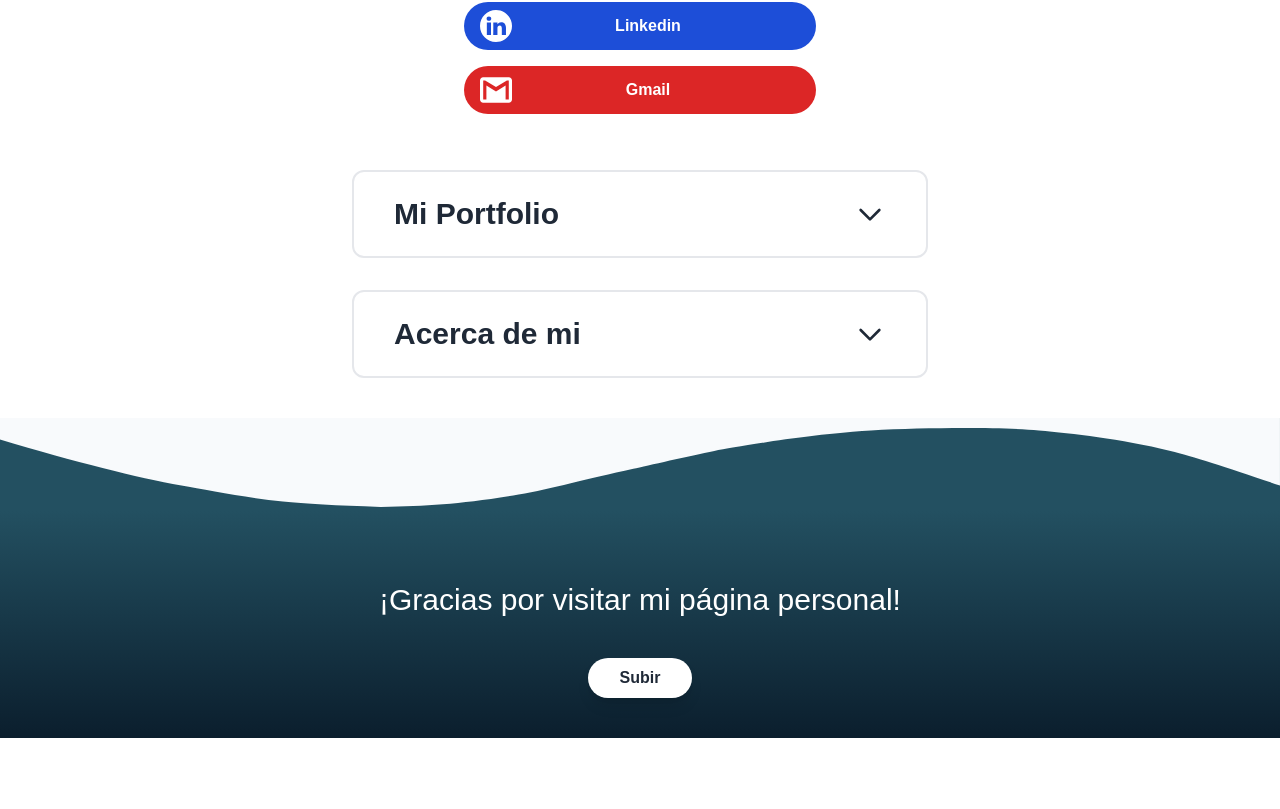
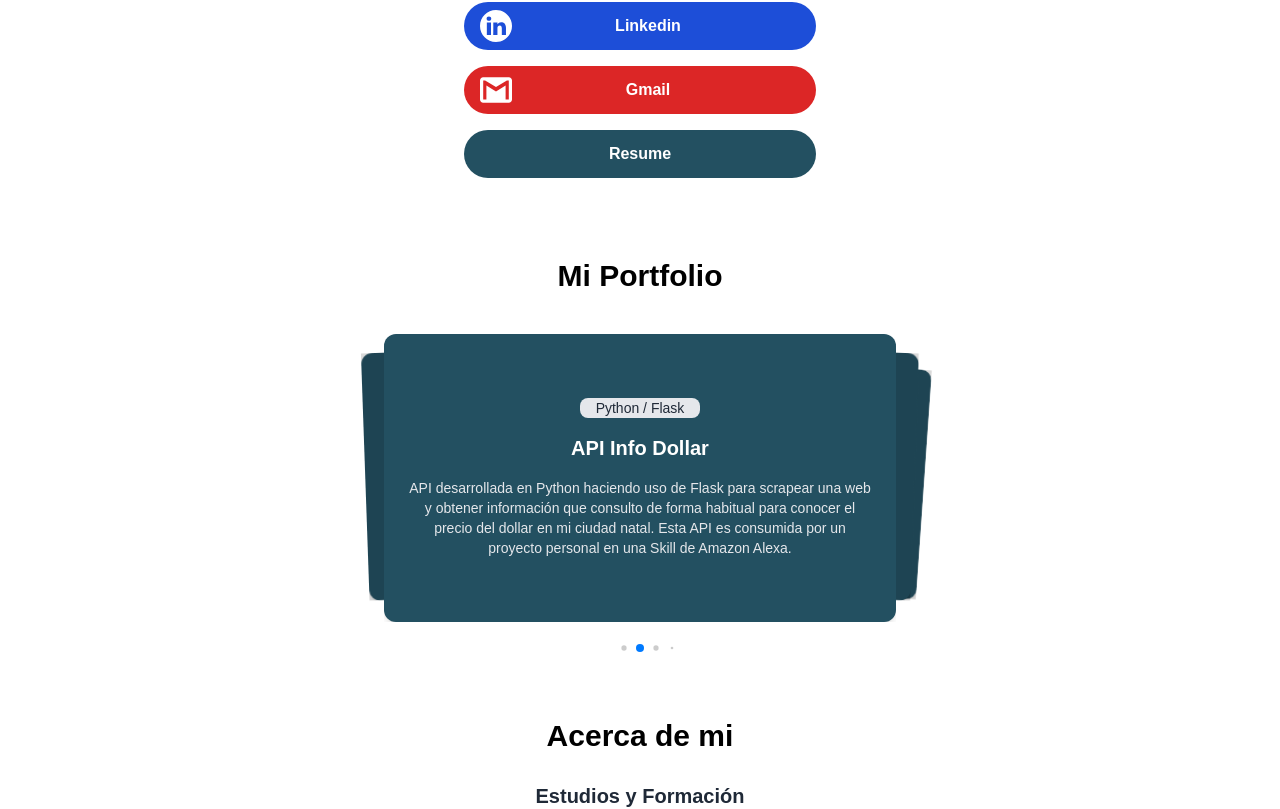
Before and after one commit to facuzarate04/my-landing, a Vue app: page / in a window 1280 px wide. Shown: the part 399-1208 px from the top of the page. Before the commit the page ends 1137 px from the top, so only its background shows below. Built offline with nearby package versions, Linux system fonts and the light colour scheme.

Commit message:
feat: new portfolio ui

```diff
--- a/package.json
+++ b/package.json
@@ -1,5 +1,6 @@
 {
   "name": "my-landing",
+  "author": "Facundo Zarate",
   "private": true,
   "version": "0.0.0",
   "scripts": {
@@ -9,11 +10,14 @@
     "serve": "npm run build && vite preview"
   },
   "dependencies": {
+    "aos": "^3.0.0-beta.6",
+    "swiper": "^8.4.2",
     "typed.js": "^2.0.12",
     "vue": "^3.2.25",
     "vue-router": "^4.0.14"
   },
   "devDependencies": {
+    "@tailwindcss/line-clamp": "^0.4.2",
     "@vitejs/plugin-vue": "^2.2.0",
     "autoprefixer": "^10.4.2",
     "postcss": "^8.4.7",
--- a/src/pages/Landing.vue
+++ b/src/pages/Landing.vue
@@ -8,7 +8,6 @@
                 <!--Intro-->
                 <div ref="inicio" class="py-12">
                     <div class="container md:pt-12 px-3 mx-auto flex flex-wrap flex-col md:flex-row items-center">
-                        <!--Left Col-->
                         <div class="w-full mx-auto justify-center items-start text-center">
                             <h1 class="my-4 text-4xl font-bold leading-tight">
                                 <span class="title-typed"></span>
@@ -46,24 +45,37 @@
                             <img :src="social['image']" class="w-8 h-8 fill-current absolute left-4 invert" alt="">
                             <span class="text-center">{{social['name']}}</span>
                         </a>
+                        <a href="/Resume.pdf" target="_blank"
+                            class="my-2 bg-custom-500 relative w-full py-2 md:py-3 font-semibold flex justify-center space-x-2 items-center text-white space-x-4 rounded-full">
+                            <span class="text-center">Resume</span>
+                        </a>
                     </div>
                 </section>
                 <!-- Portfolio -->
-                <section class="bg-white py-4 px-10" ref="portfolio">
-                    <div class="container mx-auto flex flex-wrap pt-4 pb-4 rounded-xl border-2 max-w-xl">
-                        <div @click="showingPortfolio = !showingPortfolio" class="w-full flex items-center justify-between px-10 cursor-pointer my-2 font-bold leading-tight text-center text-gray-800">
-                            <p class="text-3xl">{{jsonPortFolio['title']}}</p>
-                            <svg v-if="!showingPortfolio" xmlns="http://www.w3.org/2000/svg" class="h-8 w-8" fill="none" viewBox="0 0 24 24" stroke="currentColor" stroke-width="2">
-                                <path stroke-linecap="round" stroke-linejoin="round" d="M19 9l-7 7-7-7" />
-                            </svg>
-                            <svg v-else xmlns="http://www.w3.org/2000/svg" class="h-8 w-8" fill="none" viewBox="0 0 24 24" stroke="currentColor" stroke-width="2">
-                                <path stroke-linecap="round" stroke-linejoin="round" d="M5 15l7-7 7 7" />
-                            </svg>
-                        </div>
-                        <TransitionGroup>
-                            <template v-if="showingPortfolio">
-                                <a :href="project['url']" v-for="project in jsonPortFolio['projects']" :key="project" class="w-full max-w-lg p-6 flex flex-col mx-auto">
-                                    <div class="flex-1 bg-custom-500 hover:bg-custom-600 rounded-xl overflow-hidden shadow-md py-10">
+                <section class="bg-white py-10 px-10" ref="portfolio">
+                    <div
+                        data-aos="fade-up"
+                        data-aos-duration="1000"
+                        data-aos-once="true">
+                        <h4 class="text-3xl font-bold text-black">{{jsonPortFolio['title']}}</h4>
+                        <Swiper
+                            :autoplay="{
+                                delay: 3000,
+                                disableOnInteraction: false,
+                            }"
+                            :modules="modules"
+                            :pagination="{
+                                dynamicBullets: true,
+                            }"
+                            :effect="'cards'"
+                            class="mySwiper max-w-lg py-10"
+                        >
+                            <SwiperSlide
+                                v-for="project in jsonPortFolio['projects']"
+                                :key="project"
+                            >
+                                <a :href="project['url']" target="_blank">
+                                    <div class="w-full bg-custom-500 hover:bg-custom-600 rounded-xl overflow-hidden shadow-md py-16">
                                         <div class="flex flex-wrap no-underline hover:no-underline space-y-4">
                                             <p class="mx-auto text-gray-800 rounded-lg bg-gray-200 text-xs md:text-sm px-4">
                                                 {{project['languaje']}}
@@ -71,30 +83,24 @@
                                             <div class="w-full font-bold text-xl text-white px-6">
                                                 {{project['title']}}
                                             </div>
-                                            <p class="text-gray-200 text-sm px-6 mb-2">
+                                            <p class="text-gray-200 text-sm px-6 mb-2 line-clamp-4">
                                                 {{project['description']}}
                                             </p>
                                         </div>
                                     </div>
                                 </a>
-                            </template>
-                        </TransitionGroup>
+                            </SwiperSlide>
+                        </Swiper>
                     </div>
                 </section>
                 <!-- About me -->
-                <section class="bg-white py-4 pb-10 px-10" ref="about" >
-                    <div class="container mx-auto flex flex-wrap pt-4 pb-4 rounded-xl border-2 max-w-xl">
-                        <div @click="showingAbout = !showingAbout" class="w-full flex items-center justify-between px-10 cursor-pointer my-2 font-bold leading-tight text-center text-gray-800">
-                            <p class="text-3xl">{{jsonAbout['title']}}</p>
-                            <svg v-if="!showingAbout" xmlns="http://www.w3.org/2000/svg" class="h-8 w-8" fill="none" viewBox="0 0 24 24" stroke="currentColor" stroke-width="2">
-                                <path stroke-linecap="round" stroke-linejoin="round" d="M19 9l-7 7-7-7" />
-                            </svg>
-                            <svg v-else xmlns="http://www.w3.org/2000/svg" class="h-8 w-8" fill="none" viewBox="0 0 24 24" stroke="currentColor" stroke-width="2">
-                                <path stroke-linecap="round" stroke-linejoin="round" d="M5 15l7-7 7 7" />
-                            </svg>
-                        </div>
-                        <Transition>
-                            <div v-show="showingAbout">
+                <section class="bg-white py-4 pb-10 px-10" ref="about">
+                    <div class="mx-auto"
+                        data-aos="fade-up"
+                        data-aos-duration="1000"
+                        data-aos-once="true">
+                        <h4 class="font-bold text-black text-3xl">{{jsonAbout['title']}}</h4>
+                        <div class="max-w-xl mx-auto">
                             <div class="flex flex-wrap my-2">
                                 <div class="w-5/6 p-6 m-auto">
                                     <h3 class="text-xl text-gray-800 font-bold leading-none mb-3">
@@ -118,7 +124,6 @@
                                 </div>
                             </div>
                         </div>
-                        </Transition>
                     </div>
                 </section>
             </template>
@@ -155,6 +160,16 @@ import json from '../../public/json/text.json'
 import GuestLayout from '../layouts/GuestLayout.vue'
 import NavBar from '../components/NavBar.vue'
 import Typed from 'typed.js';
+import AOS from 'aos';
+import { Swiper, SwiperSlide } from 'swiper/vue';
+import { Autoplay, EffectCards, Pagination } from "swiper";
+
+import 'aos/dist/aos.css';
+import 'swiper/css';
+import "swiper/css/effect-cards";
+import "swiper/css/pagination";
+
+
 export default {
     data() {
         return {
@@ -166,13 +181,17 @@ export default {
             jsonSocials: json['socials'],
             showingPortfolio: false,
             showingAbout: false,
+            modules: [Autoplay, EffectCards, Pagination],
         }
     },
     components: {
         GuestLayout,
-        NavBar
+        NavBar,
+        Swiper,
+        SwiperSlide,
     },
     methods: {
+
         scrollTo: function(ref) {
             this.$refs[ref].scrollIntoView({behavior: 'smooth'})
         },
@@ -212,59 +231,9 @@ export default {
         }
     },
     mounted() {
-
-        this.titleTyped()
-        this.skillsTyped()
-
-        /* var scrollpos = window.scrollY;
-        var header = document.getElementById("header");
-        var navcontent = document.getElementById("nav-content");
-        var navaction = document.getElementById("navAction");
-        var toToggle = document.querySelectorAll(".toggleColour");
-        window.addEventListener('scroll', (e) => {
-            scrollpos = window.scrollY;
-            if (scrollpos > 10) {
-                header.classList.add("bg-gray-800");
-                navaction.classList.remove("bg-white");
-                navaction.classList.add("gradient");
-                navaction.classList.remove("text-gray-800");
-                navaction.classList.add("text-white");
-                //Use to switch toggleColour colours
-                for (var i = 0; i < toToggle.length; i++) {
-                    toToggle[i].classList.add("text-gray-800");
-                    toToggle[i].classList.remove("text-white");
-                }
-                header.classList.add("shadow");
-                navcontent.classList.remove("bg-gray-100");
-                navcontent.classList.add("bg-white");
-            } else {
-                header.classList.remove("bg-gray-800");
-                navaction.classList.remove("gradient");
-                navaction.classList.add("bg-white");
-                navaction.classList.remove("text-white");
-                navaction.classList.add("text-gray-800");
-                //Use to switch toggleColour colours
-                for (var i = 0; i < toToggle.length; i++) {
-                    toToggle[i].classList.add("text-white");
-                    toToggle[i].classList.remove("text-gray-800");
-                }
-
-                header.classList.remove("shadow");
-                navcontent.classList.remove("bg-white");
-                navcontent.classList.add("bg-gray-100");
-            }
-        }) */
+        this.titleTyped();
+        this.skillsTyped();
+        AOS.init();
     }
 }
 </script>
-<style>
-    .v-enter-active,
-    .v-leave-active {
-        transition: opacity 0.5s ease;
-    }
-
-    .v-enter-from,
-    .v-leave-to {
-        opacity: 0;
-    }
-</style>
--- a/tailwind.config.js
+++ b/tailwind.config.js
@@ -13,5 +13,7 @@ module.exports = {
       }
     },
   },
-  plugins: [],
+  plugins: [
+    require('@tailwindcss/line-clamp')
+  ],
 }
```
Also changed, not shown: 2 other files (tests, documents, lock files or other folders). Lines whose indentation alone changed are shown as unchanged.
